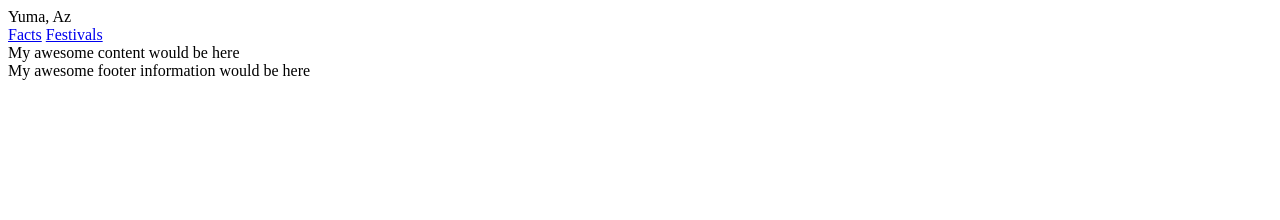
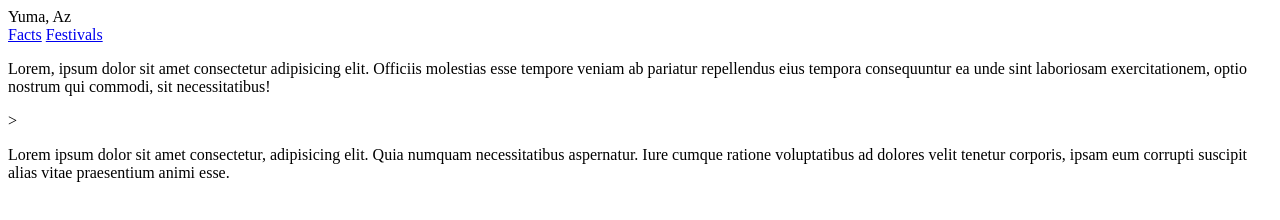
Before and after one commit to GuadalupeArgumedoSaucedo/simple-travel-site, a plain HTML site: page index.html in a window 1280 px wide. Drawn offline with Linux system fonts and the light colour scheme.

Commit message:
flushed out index page

```diff
--- a/index.html
+++ b/index.html
@@ -14,10 +14,7 @@
         <a href="contact.html">Festivals</a>
     </nav>
     <main>
-        My awesome content would be here
-    </main>
-    <footer>
-        My awesome footer information would be here
-    </footer>
+        <p>Lorem, ipsum dolor sit amet consectetur adipisicing elit. Officiis molestias esse tempore veniam ab pariatur repellendus eius tempora consequuntur ea unde sint laboriosam exercitationem, optio nostrum qui commodi, sit necessitatibus!</p>>
+        <p>Lorem ipsum dolor sit amet consectetur, adipisicing elit. Quia numquam necessitatibus aspernatur. Iure cumque ratione voluptatibus ad dolores velit tenetur corporis, ipsam eum corrupti suscipit alias vitae praesentium animi esse.</p>
 </body>
 </html>
```
